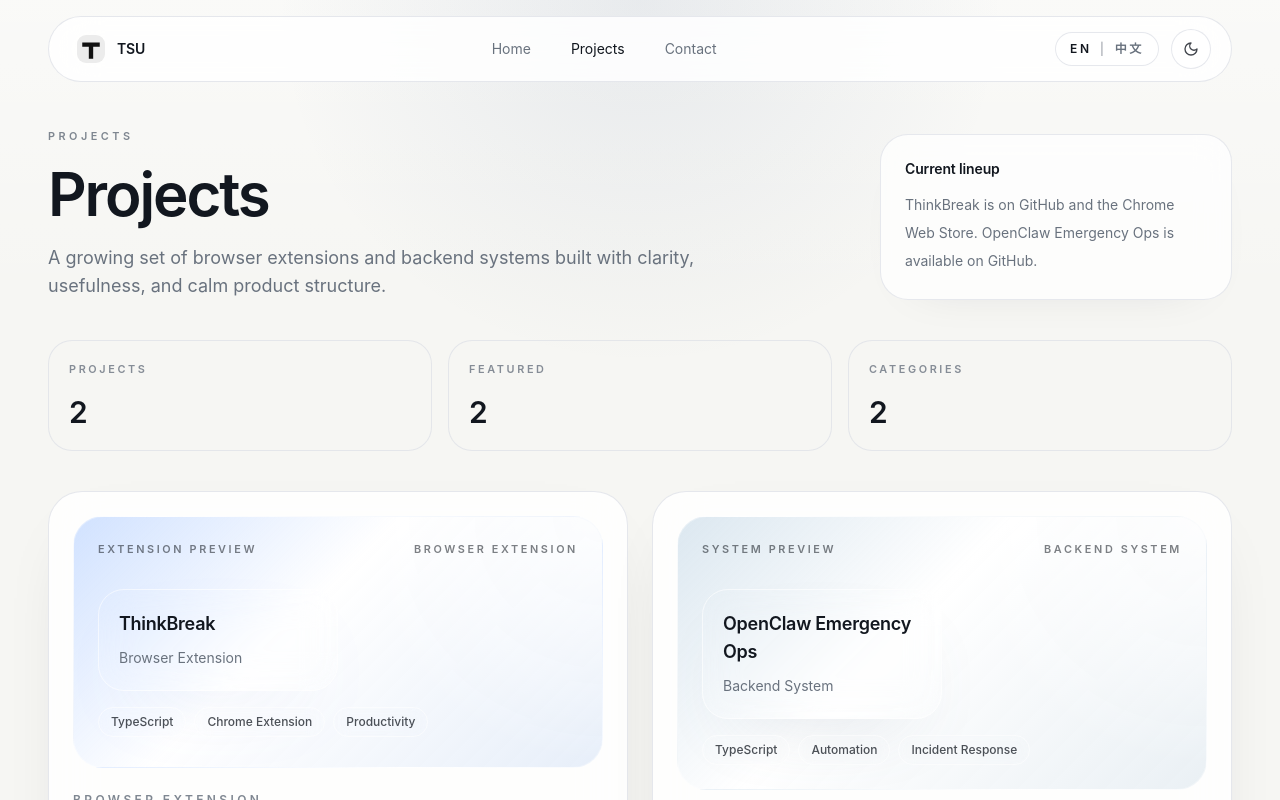
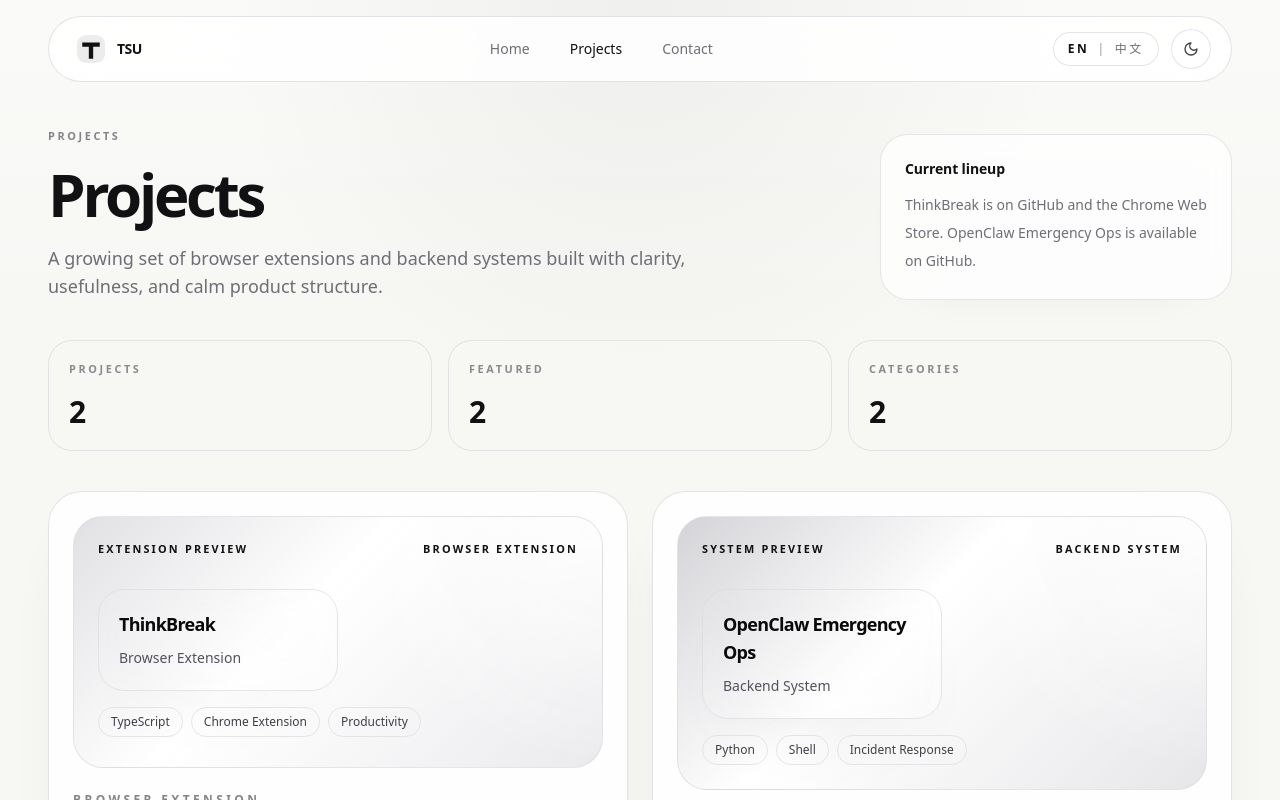
Before and after one commit to TSU333/personal-website, a Next.js app: page /projects in a window 1280 px wide. Shown: the top 800 px of the page. Built offline with nearby package versions, Linux system fonts and the light colour scheme.

Commit message:
update website

```diff
--- a/app/globals.css
+++ b/app/globals.css
@@ -4,24 +4,24 @@
 
 :root {
   color-scheme: light;
-  --background: 246 246 243;
-  --foreground: 18 23 31;
+  --background: 247 247 244;
+  --foreground: 17 17 19;
   --card: 255 255 255;
-  --border: 222 225 231;
-  --muted: 105 114 126;
-  --accent: 77 102 142;
-  --accent-soft: 231 236 244;
+  --border: 220 220 224;
+  --muted: 110 110 118;
+  --accent: 17 17 19;
+  --accent-soft: 238 238 240;
 }
 
 .dark {
   color-scheme: dark;
-  --background: 8 11 16;
-  --foreground: 242 244 247;
-  --card: 18 22 29;
-  --border: 52 58 70;
-  --muted: 146 155 168;
-  --accent: 136 159 194;
-  --accent-soft: 28 34 45;
+  --background: 10 10 12;
+  --foreground: 245 245 247;
+  --card: 18 18 21;
+  --border: 56 56 62;
+  --muted: 151 151 158;
+  --accent: 245 245 247;
+  --accent-soft: 28 28 32;
 }
 
 * {
@@ -35,11 +35,12 @@ html {
 body {
   min-height: 100vh;
   background:
-    radial-gradient(circle at top, rgb(var(--accent) / 0.1), transparent 24%),
-    linear-gradient(180deg, rgb(255 255 255 / 0.42), transparent 22%),
+    radial-gradient(circle at top, rgb(0 0 0 / 0.045), transparent 28%),
+    linear-gradient(180deg, rgb(255 255 255 / 0.4), transparent 24%),
     rgb(var(--background));
   color: rgb(var(--foreground));
   font-family:
+    system-ui,
     -apple-system,
     BlinkMacSystemFont,
     "SF Pro Display",
@@ -50,12 +51,14 @@ body {
     sans-serif;
   -webkit-font-smoothing: antialiased;
   font-feature-settings: "kern" 1;
+  font-kerning: normal;
+  font-synthesis-weight: none;
   text-rendering: optimizeLegibility;
 }
 
 .dark body {
   background:
-    radial-gradient(circle at top, rgb(var(--accent) / 0.14), transparent 26%),
+    radial-gradient(circle at top, rgb(255 255 255 / 0.05), transparent 28%),
     linear-gradient(180deg, rgb(255 255 255 / 0.02), transparent 20%),
     rgb(var(--background));
 }
@@ -72,7 +75,7 @@ button {
 }
 
 ::selection {
-  background: rgb(var(--accent) / 0.2);
+  background: rgb(var(--foreground) / 0.14);
 }
 
 @layer base {
@@ -97,14 +100,14 @@ button {
     @apply rounded-[34px] border backdrop-blur-xl;
     border-color: rgb(var(--border) / 0.78);
     background-color: rgb(var(--card) / 0.84);
-    box-shadow: 0 24px 70px -42px rgba(15, 23, 42, 0.22);
+    box-shadow: 0 24px 70px -42px rgba(17, 17, 19, 0.14);
   }
 
   .subtle-panel {
     @apply rounded-[28px] border backdrop-blur-lg;
     border-color: rgb(var(--border) / 0.74);
     background-color: rgb(var(--card) / 0.74);
-    box-shadow: 0 18px 52px -40px rgba(15, 23, 42, 0.18);
+    box-shadow: 0 18px 52px -40px rgba(17, 17, 19, 0.11);
   }
 
   .metric-panel {
@@ -114,9 +117,10 @@ button {
   }
 
   .button-primary {
-    @apply inline-flex h-12 items-center justify-center gap-2 rounded-full px-5 text-sm font-medium text-white hover:-translate-y-0.5;
-    background-color: rgb(var(--accent));
-    box-shadow: 0 18px 40px -24px rgb(var(--accent) / 0.55);
+    @apply inline-flex h-12 items-center justify-center gap-2 rounded-full px-5 text-sm font-medium hover:-translate-y-0.5;
+    color: rgb(var(--background));
+    background-color: rgb(var(--foreground));
+    box-shadow: 0 18px 40px -24px rgba(17, 17, 19, 0.34);
   }
 
   .button-secondary {
@@ -126,22 +130,22 @@ button {
   }
 
   .eyebrow-label {
-    @apply inline-flex items-center rounded-full px-4 py-2 text-[0.68rem] font-semibold uppercase tracking-[0.28em];
+    @apply inline-flex items-center rounded-full px-4 py-2 text-[0.68rem] font-semibold uppercase tracking-[0.24em];
     border: 1px solid rgb(var(--border) / 0.78);
     background-color: rgb(var(--card) / 0.68);
     color: rgb(var(--muted) / 0.88);
   }
 
   .section-kicker {
-    @apply text-[0.68rem] font-semibold uppercase tracking-[0.32em];
+    @apply text-[0.68rem] font-semibold uppercase tracking-[0.24em];
     color: rgb(var(--muted) / 0.85);
   }
 
   .section-title {
     @apply text-3xl font-semibold sm:text-5xl;
     color: rgb(var(--foreground));
-    letter-spacing: -0.028em;
-    line-height: 0.98;
+    letter-spacing: -0.052em;
+    line-height: 0.94;
   }
 
   .section-copy {
@@ -150,7 +154,7 @@ button {
   }
 
   .button-primary:hover {
-    background-color: rgb(var(--accent) / 0.92);
+    background-color: rgb(var(--foreground) / 0.92);
   }
 
   .button-secondary:hover {
--- a/components/Footer.tsx
+++ b/components/Footer.tsx
@@ -12,7 +12,7 @@ export function Footer() {
     <footer className="site-shell mt-24 border-t border-border/70 pb-10 pt-8 text-sm text-muted">
       <div className="flex flex-col gap-4 sm:flex-row sm:items-center sm:justify-between">
       <div className="space-y-1">
-        <p className="font-semibold tracking-[-0.01em] text-foreground">
+        <p className="font-semibold tracking-[-0.035em] text-foreground">
           TSU
         </p>
         <p>{dictionary.footer.line}</p>
--- a/components/Hero.tsx
+++ b/components/Hero.tsx
@@ -19,10 +19,10 @@ export function Hero() {
             </span>
 
             <div className="space-y-5">
-              <h1 className="max-w-4xl text-[clamp(4rem,10vw,7.4rem)] font-semibold leading-[0.9] tracking-[-0.055em] text-foreground">
+              <h1 className="max-w-4xl text-[clamp(4rem,10vw,7.4rem)] font-semibold leading-[0.88] tracking-[-0.07em] text-foreground">
                 {dictionary.hero.title}
               </h1>
-              <p className="max-w-xl text-[1.6rem] leading-[1.35] tracking-[-0.02em] text-foreground/88 sm:text-[1.85rem]">
+              <p className="max-w-xl text-[1.6rem] leading-[1.32] tracking-[-0.045em] text-foreground/88 sm:text-[1.85rem]">
                 {dictionary.hero.subtitle}
               </p>
               <p className="section-copy max-w-2xl">
@@ -54,7 +54,7 @@ export function Hero() {
                 key={metric.label}
                 className="metric-panel"
               >
-                <p className="text-[0.68rem] font-semibold uppercase tracking-[0.24em] text-muted/80">
+                <p className="text-[0.68rem] font-semibold uppercase tracking-[0.2em] text-muted/80">
                   {metric.label}
                 </p>
                 <p className="mt-4 text-sm leading-7 text-foreground/78 sm:text-[0.95rem]">
--- a/components/Navbar.tsx
+++ b/components/Navbar.tsx
@@ -45,7 +45,7 @@ export function Navbar() {
               height={28}
               className="rounded-[9px]"
             />
-            <span className="text-sm font-semibold tracking-[-0.01em] text-foreground">
+            <span className="text-sm font-semibold tracking-[-0.035em] text-foreground">
               TSU
             </span>
           </Link>
--- a/components/ProjectCard.tsx
+++ b/components/ProjectCard.tsx
@@ -44,7 +44,7 @@ export function ProjectCard({ project }: ProjectCardProps) {
           <p className="text-xs font-semibold uppercase tracking-[0.28em] text-muted/85">
             {category}
           </p>
-          <h3 className="text-2xl font-semibold tracking-[-0.025em] text-foreground">
+          <h3 className="text-2xl font-semibold tracking-[-0.045em] text-foreground">
             {title}
           </h3>
         </div>
@@ -102,7 +102,7 @@ export function ProjectCard({ project }: ProjectCardProps) {
 
         <Link
           href={`/projects/${project.slug}`}
-          className={`${buttonClass} bg-accent text-white shadow-[0_16px_36px_-20px_rgb(var(--accent)/0.55)] hover:-translate-y-0.5 hover:bg-accent/92`}
+          className={`${buttonClass} border border-transparent bg-foreground text-background shadow-[0_16px_36px_-20px_rgba(17,17,19,0.3)] hover:-translate-y-0.5 hover:bg-foreground/92`}
         >
           <ArrowUpRight size={14} />
           {dictionary.projectDetail.details}
--- a/components/ProjectDetail.tsx
+++ b/components/ProjectDetail.tsx
@@ -44,7 +44,7 @@ export function ProjectDetail({ project }: ProjectDetailProps) {
           <div className="grid gap-10 xl:grid-cols-[0.92fr_1.08fr] xl:items-center">
             <div className="space-y-6">
               <p className="section-kicker">{category}</p>
-              <h1 className="max-w-3xl text-4xl font-semibold tracking-[-0.04em] text-foreground sm:text-6xl">
+              <h1 className="max-w-3xl text-4xl font-semibold tracking-[-0.06em] text-foreground sm:text-6xl">
                 {title}
               </h1>
               <p className="max-w-xl text-base leading-8 text-muted sm:text-lg">
--- a/components/ProjectImagePlaceholder.tsx
+++ b/components/ProjectImagePlaceholder.tsx
@@ -19,27 +19,27 @@ export function ProjectImagePlaceholder({
 }: ProjectImagePlaceholderProps) {
   return (
     <div
-      className={`relative overflow-hidden rounded-[30px] border border-white/35 bg-white/52 p-6 dark:border-white/12 dark:bg-white/[0.08] ${
+      className={`relative overflow-hidden rounded-[30px] border border-black/6 bg-white/72 p-6 dark:border-white/10 dark:bg-zinc-900/65 ${
         compact ? "min-h-[252px]" : "min-h-[340px]"
       }`}
       style={{ backgroundImage: gradient }}
     >
-      <div className="absolute inset-0 bg-[radial-gradient(circle_at_top_right,rgba(255,255,255,0.78),transparent_42%)] dark:bg-[radial-gradient(circle_at_top_right,rgba(255,255,255,0.08),transparent_40%)]" />
+      <div className="absolute inset-0 bg-[radial-gradient(circle_at_top_right,rgba(255,255,255,0.84),transparent_42%)] dark:bg-[radial-gradient(circle_at_top_right,rgba(255,255,255,0.08),transparent_40%)]" />
       <div className="relative flex h-full flex-col justify-between gap-8">
-        <div className="flex items-center justify-between gap-4 text-[0.68rem] font-semibold uppercase tracking-[0.24em] text-foreground/55 dark:text-slate-800/75">
+        <div className="flex items-center justify-between gap-4 text-[0.68rem] font-semibold uppercase tracking-[0.2em] text-black/42">
           <span>{label}</span>
           <span>{category}</span>
         </div>
 
         <div className="space-y-4">
           <div
-            className="max-w-[15rem] rounded-[26px] border border-white/60 bg-white/76 p-5 shadow-panel backdrop-blur-lg dark:border-black/10 dark:bg-white/78"
+            className="max-w-[15rem] rounded-[26px] border border-black/6 bg-white/82 p-5 shadow-panel backdrop-blur-lg"
             style={{ boxShadow: `0 32px 80px -44px ${glow}` }}
           >
-            <p className="text-lg font-semibold tracking-[-0.015em] text-foreground dark:text-slate-900">
+            <p className="text-lg font-semibold tracking-[-0.04em] text-zinc-950">
               {title}
             </p>
-            <p className="mt-2 text-sm leading-6 text-muted dark:text-slate-700">
+            <p className="mt-2 text-sm leading-6 text-zinc-600">
               {category}
             </p>
           </div>
@@ -48,7 +48,7 @@ export function ProjectImagePlaceholder({
             {tags.slice(0, 3).map((tag) => (
               <span
                 key={tag}
-                className="rounded-full border border-white/55 bg-white/68 px-3 py-1.5 text-xs font-medium text-foreground/75 backdrop-blur dark:border-black/10 dark:bg-white/72 dark:text-slate-800"
+                className="rounded-full border border-black/6 bg-white/74 px-3 py-1.5 text-xs font-medium text-zinc-700 backdrop-blur"
               >
                 {tag}
               </span>
--- a/components/ProjectsShowcase.tsx
+++ b/components/ProjectsShowcase.tsx
@@ -33,7 +33,7 @@ export function ProjectsShowcase({ projects }: ProjectsShowcaseProps) {
         <div className="grid gap-8 xl:grid-cols-[minmax(0,1fr)_22rem] xl:items-end">
           <div className="space-y-5">
             <p className="section-kicker">{dictionary.projectsPage.eyebrow}</p>
-            <h1 className="max-w-4xl text-4xl font-semibold tracking-[-0.035em] text-foreground sm:text-6xl">
+            <h1 className="max-w-4xl text-4xl font-semibold tracking-[-0.055em] text-foreground sm:text-6xl">
               {dictionary.projectsPage.title}
             </h1>
             <p className="section-copy max-w-2xl">
--- a/data/projects.ts
+++ b/data/projects.ts
@@ -75,8 +75,8 @@ export const projects: Project[] = [
     },
     tags: ["TypeScript", "Chrome Extension", "Productivity"],
     gradient:
-      "linear-gradient(135deg, rgba(173, 203, 255, 0.56), rgba(255, 255, 255, 0.92) 42%, rgba(226, 235, 248, 0.84))",
-    glow: "rgba(107, 141, 214, 0.4)",
+      "linear-gradient(135deg, rgba(216, 216, 220, 0.78), rgba(255, 255, 255, 0.96) 42%, rgba(232, 232, 235, 0.9))",
+    glow: "rgba(17, 17, 19, 0.16)",
     github: "https://github.com/TSU333/ThinkBreak",
     store:
       "https://chromewebstore.google.com/detail/thinkbreak/iniicihbhceodiibohojnfodficielel",
@@ -134,10 +134,10 @@ export const projects: Project[] = [
       en: "System Preview",
       zh: "系统预览",
     },
-    tags: ["TypeScript", "Automation", "Incident Response"],
+    tags: ["Python", "Shell", "Incident Response"],
     gradient:
-      "linear-gradient(135deg, rgba(210, 225, 236, 0.78), rgba(255, 255, 255, 0.94) 42%, rgba(231, 238, 243, 0.88))",
-    glow: "rgba(93, 119, 143, 0.32)",
+      "linear-gradient(135deg, rgba(201, 201, 206, 0.8), rgba(255, 255, 255, 0.95) 42%, rgba(228, 228, 231, 0.9))",
+    glow: "rgba(17, 17, 19, 0.14)",
     github: "https://github.com/TSU333/OpenClaw-Emergency-Ops",
     featured: true,
   },
--- a/tailwind.config.ts
+++ b/tailwind.config.ts
@@ -26,6 +26,7 @@ const config: Config = {
       },
       fontFamily: {
         sans: [
+          "system-ui",
           "-apple-system",
           "BlinkMacSystemFont",
           "SF Pro Display",
```
